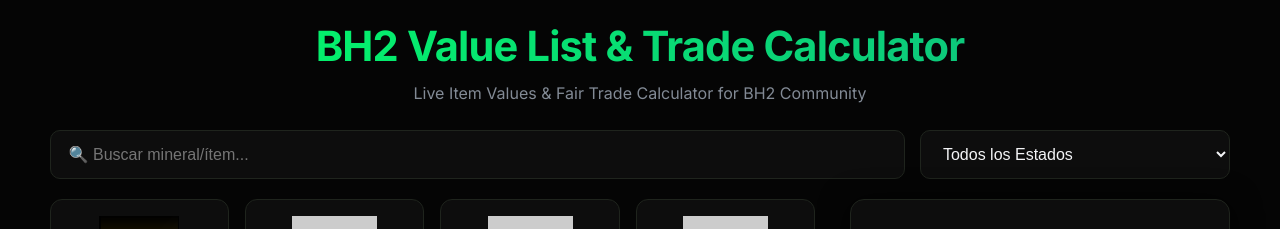
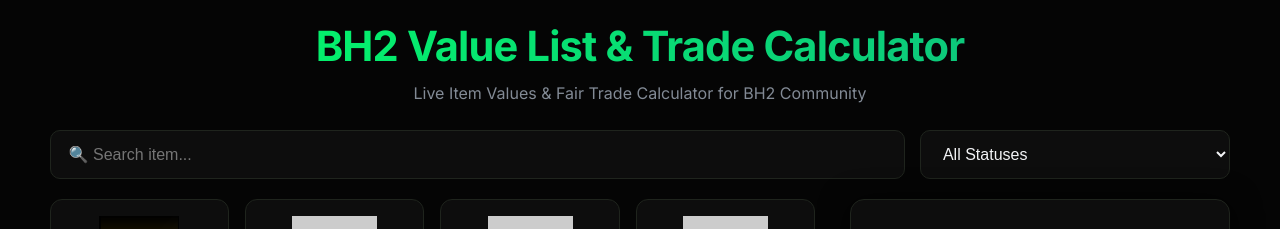
Before and after one commit to Bh2-Values/TheHub, a plain HTML site: page index.html in a window 1280 px wide. Shown: the top 229 px of the page. Drawn offline with Linux system fonts and the light colour scheme; placeholder pictures from the web are drawn by us.

Commit message:
Update index.html

```diff
--- a/index.html
+++ b/index.html
@@ -244,15 +244,15 @@
       <p>Live Item Values & Fair Trade Calculator for BH2 Community</p>
     </header>
 
-    <div class="filter-bar">
-      <input type="text" id="searchInput" class="search-input" placeholder="🔍 Buscar mineral/ítem..." onkeyup="filterData()">
+<div class="filter-bar">
+      <input type="text" id="searchInput" class="search-input" placeholder="🔍 Search item..." onkeyup="filterData()">
       <select id="statusFilter" class="select-filter" onchange="filterData()">
-        <option value="">Todos los Estados</option>
-        <option value="🟢">📈 En subida</option>
-        <option value="⚪">⚖️ Estable</option>
-        <option value="🟣">≈ Fluctuando</option>
-        <option value="🔴">📉 En bajada</option>
-        <option value="⚠️">⚠️ Manipulado</option>
+        <option value="">All Statuses</option>
+        <option value="🟢">📈 Rising</option>
+        <option value="⚪">⚖️ Stable</option>
+        <option value="🟣">≈ Fluctuating</option>
+        <option value="🔴">📉 Dropping</option>
+        <option value="⚠️">⚠️ Manipulated</option>
       </select>
     </div>
 
```
